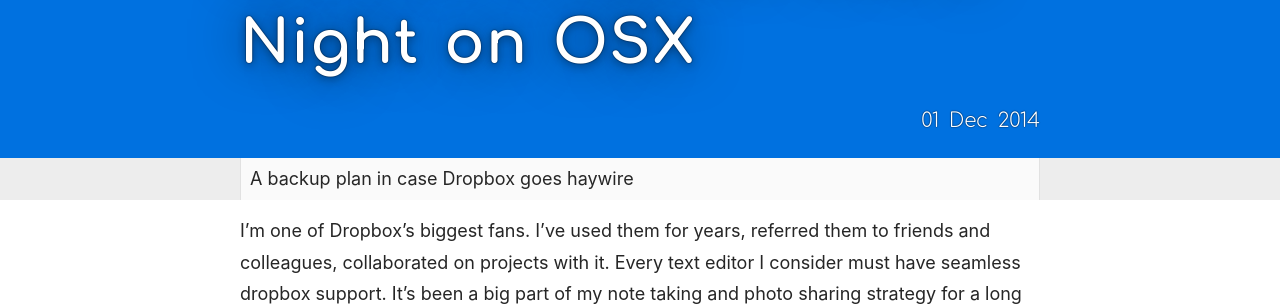
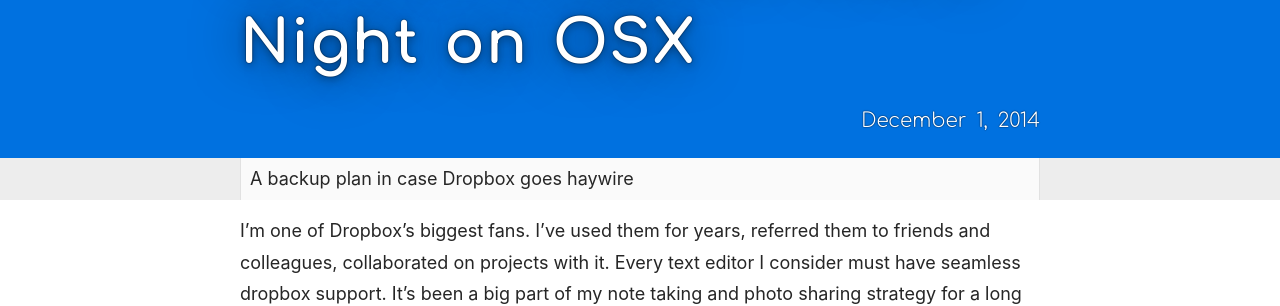
Before and after one commit to SimplGy/simplgy.github.io, a Jekyll site: the page built from blog/_posts/2014-12-01-dropbox-failsafe.md, in a window 1280 px wide and 900 px high. Shown: the part 161-467 px from the top of the window. Built offline with Jekyll 4.4.1, drawn with Linux system fonts in a browser that asks for light colours.

Commit message:
improve date formatting

```diff
--- a/_includes/li-post-oneliner.html
+++ b/_includes/li-post-oneliner.html
@@ -1,7 +1,7 @@
 <li class="post oneliner">
   <a href="{{ post.url }}">
     {{ post.title }}
-    <span class="muted date">{{ post.date | date_to_string }}</span>
+    <span class="muted date">{{ post.date | date: "%B %Y" }}</span>
   </a>
   <!--<span class="muted category" style="display: inline-block; min-width: 100px;">{{ post.categories | array_to_sentence_string }}</span>-->
 </li>
--- a/_includes/li-post-summary.html
+++ b/_includes/li-post-summary.html
@@ -11,7 +11,7 @@
       {{ post.title }}
       <!--<small class="muted category">{{ post.categories | array_to_sentence_string }}</small>-->
       <small class="muted date">
-        {{ post.date | date_to_string }}
+        {{ post.date | date: "%B %Y" }}
       </small>
     </h3>
     <p>{{ post.excerpt | strip_html }}</p>
--- a/_includes/post-banner.html
+++ b/_includes/post-banner.html
@@ -17,7 +17,7 @@
       {{ page.title }}
       <!--<small class="muted category">{{ page.categories | array_to_sentence_string }}</small>-->
     </h1>
-    <h3 class="muted date">{{ page.date | date_to_string }}</h3>
+    <h3 class="muted date">{{ page.date | date: '%B %-d, %Y' }}</h3>
   </div>
 
   {% if page.bannerCaption %}
```
